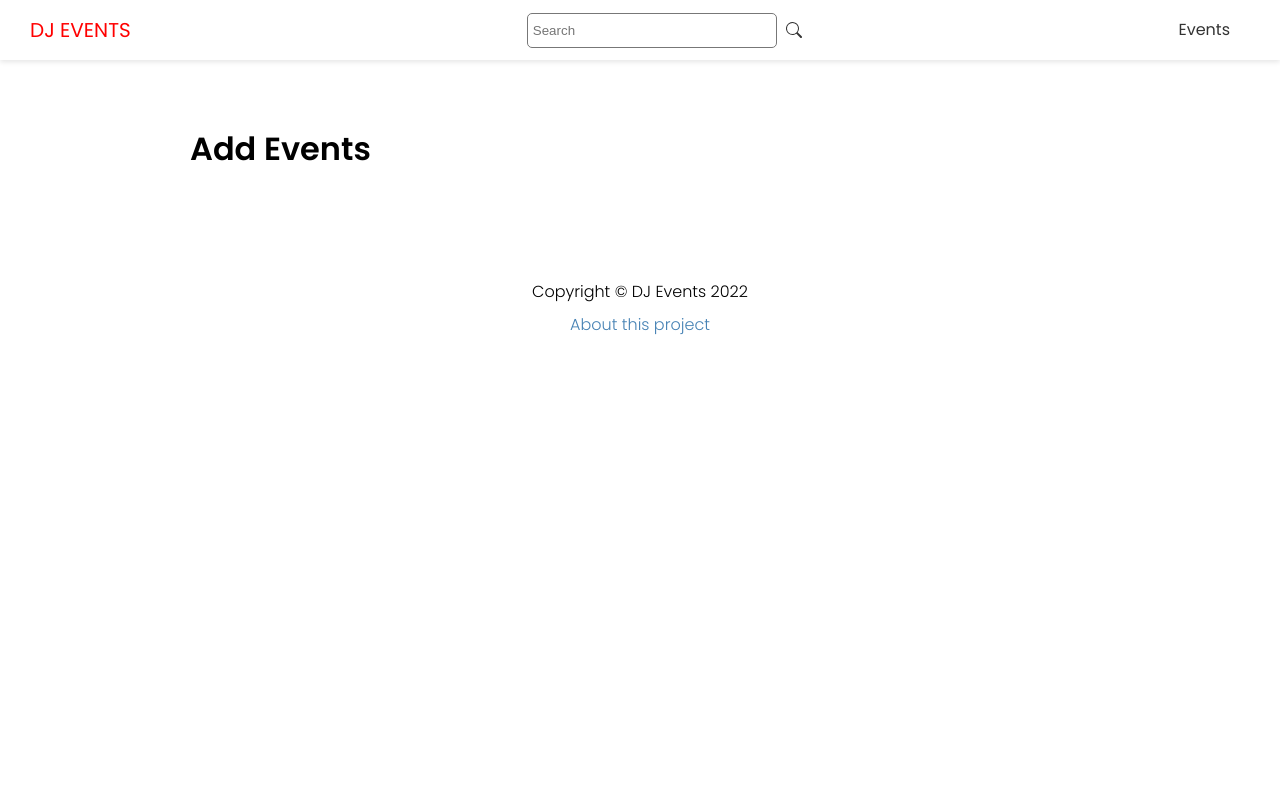
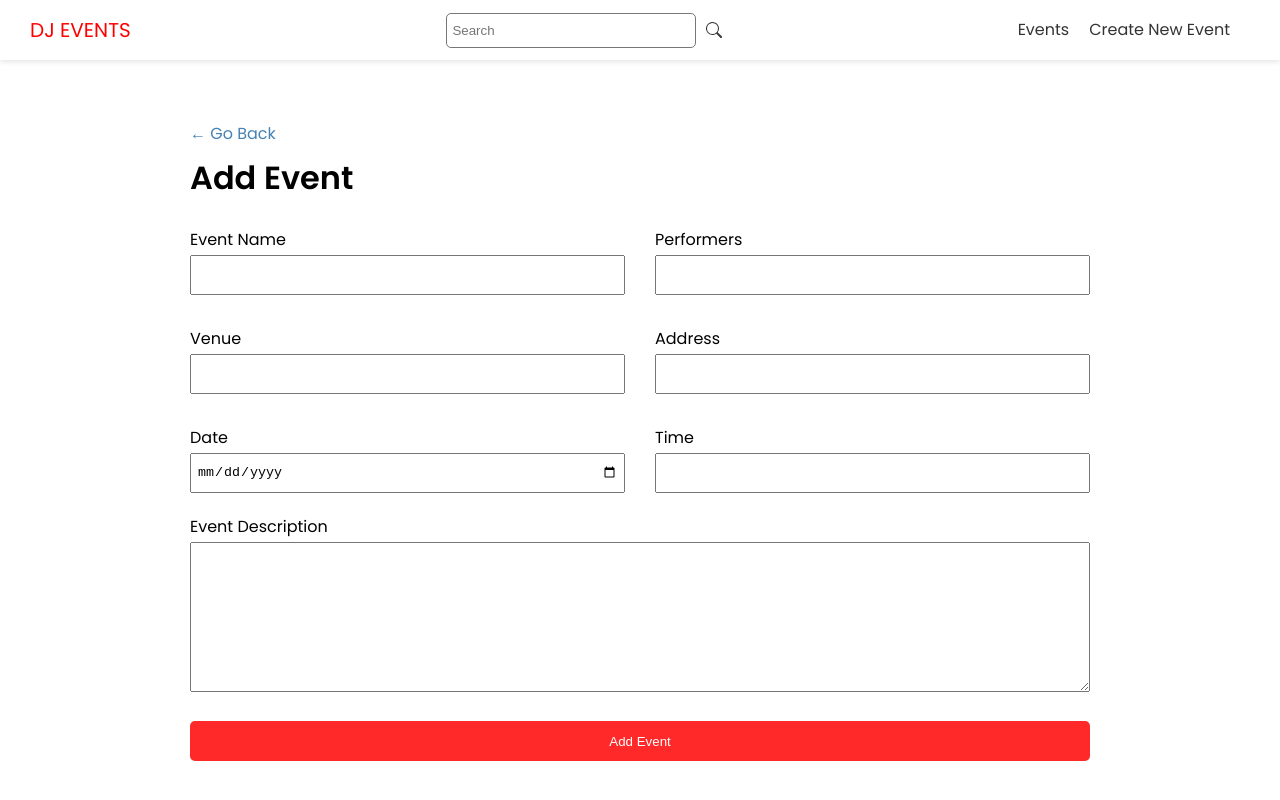
Before and after one commit to Canfry/dj-events-frontend, a Next.js app: page /events/add in a window 1280 px wide. Shown: the top 800 px of the page. Built offline with nearby package versions, Linux system fonts and the light colour scheme; no server answers.

Commit message:
add event page

```diff
--- a/components/Header.js
+++ b/components/Header.js
@@ -19,6 +19,11 @@
               <a>Events</a>
             </Link>
           </li>
+          <li>
+            <Link href='/events/add'>
+              <a>Create New Event</a>
+            </Link>
+          </li>
         </ul>
       </nav>
     </header>
--- a/pages/events/add.js
+++ b/pages/events/add.js
@@ -1,9 +1,117 @@
+import { useState } from 'react';
+import { useRouter } from 'next/router';
+import Link from 'next/link';
 import Layout from '@/components/Layout';
+import { API_URL } from '@/config/index';
+import styles from '@/styles/Form.module.css';
 
 export default function AddEventPage() {
+  const [values, setValues] = useState({
+    name: '',
+    performers: '',
+    venue: '',
+    address: '',
+    date: '',
+    time: '',
+    description: '',
+  });
+
+  const router = useRouter();
+
+  const handleSubmit = (e) => {
+    e.preventDefault();
+    console.log(values);
+  };
+
+  const handleInputChange = (e) => {
+    const { name, value } = e.target;
+    setValues({ ...values, [name]: value });
+  };
+
   return (
     <Layout title='Add New Event'>
-      <h1>Add Events</h1>
+      <Link href='/events'>
+        <a className={styles.back}>&larr; Go Back</a>
+      </Link>
+      <h1>Add Event</h1>
+
+      <form onSubmit={handleSubmit} className={styles.form}>
+        <div className={styles.grid}>
+          <div>
+            <label htmlFor='name'>Event Name</label>
+            <input
+              type='text'
+              id='name'
+              name='name'
+              value={values.name}
+              onChange={handleInputChange}
+            />
+          </div>
+          <div>
+            <label htmlFor='performers'>Performers</label>
+            <input
+              type='text'
+              name='performers'
+              id='performers'
+              value={values.performers}
+              onChange={handleInputChange}
+            />
+          </div>
+          <div>
+            <label htmlFor='venue'>Venue</label>
+            <input
+              type='text'
+              name='venue'
+              id='venue'
+              value={values.venue}
+              onChange={handleInputChange}
+            />
+          </div>
+          <div>
+            <label htmlFor='address'>Address</label>
+            <input
+              type='text'
+              name='address'
+              id='address'
+              value={values.address}
+              onChange={handleInputChange}
+            />
+          </div>
+          <div>
+            <label htmlFor='date'>Date</label>
+            <input
+              type='date'
+              name='date'
+              id='date'
+              value={values.date}
+              onChange={handleInputChange}
+            />
+          </div>
+          <div>
+            <label htmlFor='time'>Time</label>
+            <input
+              type='text'
+              name='time'
+              id='time'
+              value={values.time}
+              onChange={handleInputChange}
+            />
+          </div>
+        </div>
+
+        <div>
+          <label htmlFor='description'>Event Description</label>
+          <textarea
+            type='text'
+            name='description'
+            id='description'
+            value={values.description}
+            onChange={handleInputChange}
+          ></textarea>
+        </div>
+
+        <input type='submit' value='Add Event' className='btn' />
+      </form>
     </Layout>
   );
 }
--- /dev/null
+++ b/styles/Form.module.css
@@ -0,0 +1,44 @@
+.form label {
+  display: block;
+}
+
+.form input {
+  width: 100%;
+  height: 40px;
+  padding: 5px;
+}
+
+.form textarea {
+  width: 100%;
+  height: 150px;
+}
+
+.form input[type='submit'] {
+  display: block;
+  width: 100%;
+  margin: 20px 0 30px;
+}
+
+.form .file {
+  border: 1px #ccc solid;
+  background-color: #f4f4f4;
+  padding: 10px;
+}
+
+.grid {
+  display: grid;
+  grid-template-columns: 1fr 1fr;
+  gap: 30px;
+  margin-bottom: 20px;
+}
+
+.back {
+  display: block;
+  margin-top: 40px;
+}
+
+@media (max-width: 600px) {
+  .grid {
+    grid-template-columns: 1fr;
+  }
+}
```
